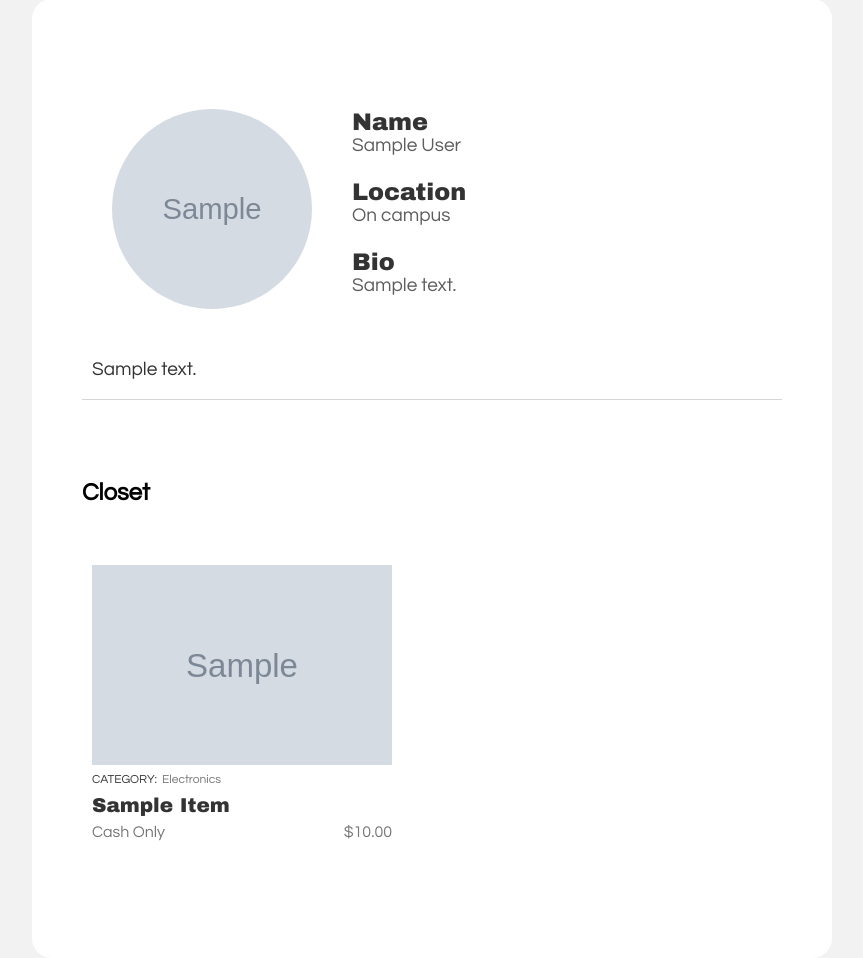
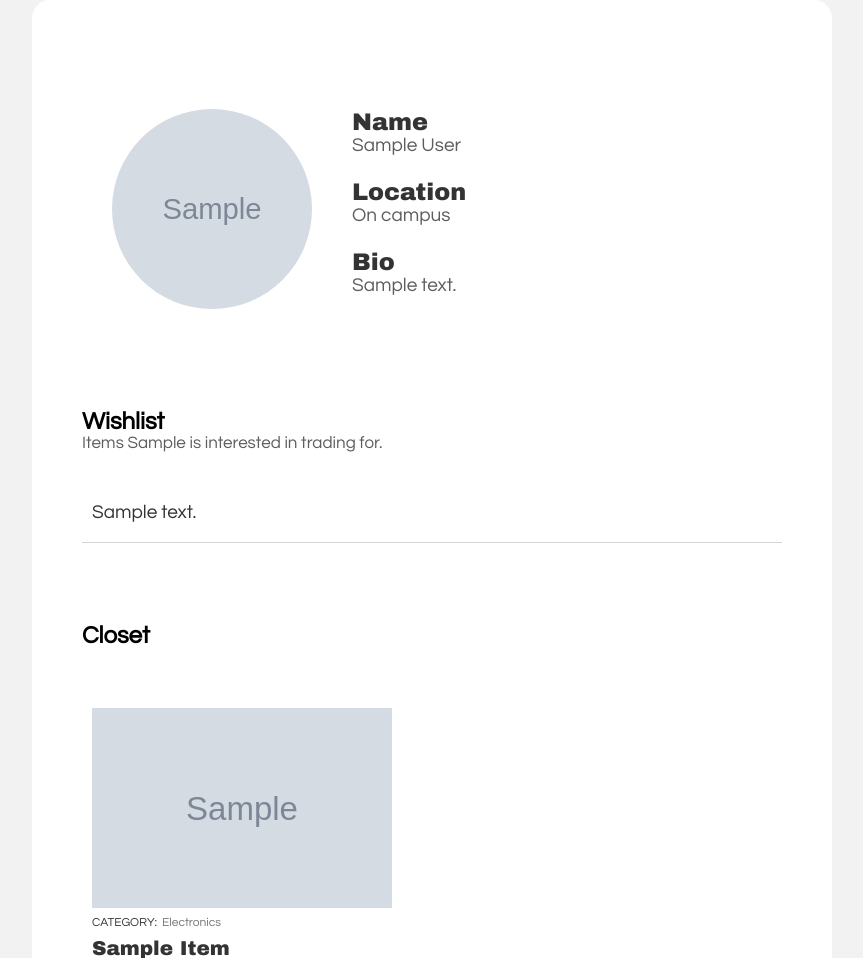
Before and after one commit to smdalton/slugtrades, a Django app: page /profile/1/ in a window 1280 px wide. Shown: the part 162-1120 px from the top of the page, without its empty margins (208-1071 px from the left). Run offline with Django 3.2, Linux system fonts and the light colour scheme; tables that the repository leaves empty hold one stand-in row (values such as "Sample post"); grey boxes marked "Sample" are stand-in pictures; some libraries are stand-ins or nearby versions.

Commit message:
wishlist title displayed on other peoples profiles

```diff
--- a/slug_trade/templates/slug_trade_app/profile.html
+++ b/slug_trade/templates/slug_trade_app/profile.html
@@ -57,8 +57,6 @@
       </div>
     </div>
 
-
-    {% if show_add_button %}
       <form enctype="multipart/form-data" method="post">
       <div class="wishlist-wrapper">
         {% if item_added %}
@@ -70,15 +68,14 @@
           Items {{ user_to_view.first_name }} is interested in trading for.
         </div>
         <div class="wishlist-input-wrapper">
-
-          {% csrf_token %}
-          <input type="text" class="wishlist-input" id="wishlist_item_description" name="description" placeholder="Add Wishlist Item">
-          <input id="wishlist-button" type="submit" name="add" value="Add">
-
+          {% if show_add_button %}
+            {% csrf_token %}
+            <input type="text" class="wishlist-input" id="wishlist_item_description" name="description" placeholder="Add Wishlist Item">
+            <input id="wishlist-button" type="submit" name="add" value="Add">
+          {% endif %}
         </div>
       </div>
       </form>
-    {% endif %}
 
 
     <div class="wishlist-list-wrapper">
```
